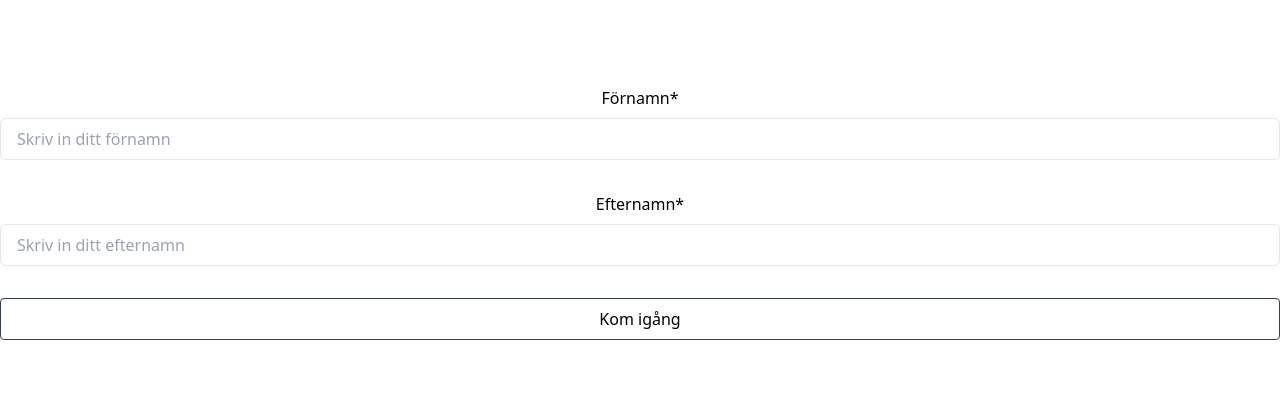
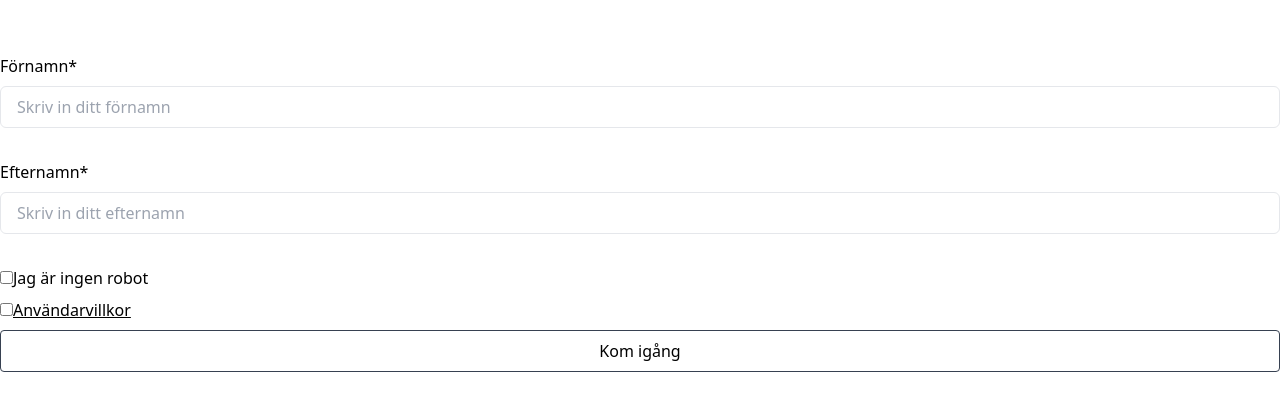
Before and after one commit to AnnaBrum/MediaMaster, a Next.js app: page /create-account/register-with-email/verify-account in a window 1280 px wide. Shown: the part 183-594 px from the top of the page. Built offline with nearby package versions, Linux system fonts and the light colour scheme.

Commit message:
css changes

```diff
--- a/app/account/page.tsx
+++ b/app/account/page.tsx
@@ -1,59 +1,35 @@
 import { createServerComponentClient } from "@supabase/auth-helpers-nextjs";
 import { cookies } from "next/headers";
 import LogoutButton from "../../components/LogoutButton/LogoutButton";
+import { HamburgerMenu } from "@/components/HamburgerMenu/HamburgerMenu";
 import { redirect } from "next/navigation";
-import { HamburgerMenu } from "@/components/HamburgerMenu/HamburgerMenu";
-
 
 export const dynamic = "force-dynamic";
 
-// interface User {
-//   id: number;
-//   user_id: UUID;
-//   firstname: string;
-//   lastname: string;
-// }
-
 export default async function Account() {
   const supabase = createServerComponentClient({ cookies });
-  // const {
-  //   data: { session },
-  // } = await supabase.auth.getSession();
 
-  // if (!session) {
-  //   // this is a protected route - only users who are signed in can view this route
-  //   redirect("/start");
-  // }
+  const {
+    data: { session },
+  } = await supabase.auth.getSession();
 
-//   const userInfoResponse = await supabase.from("users").select();
-//   let userInfo: User[] = [];
+  if (!session) {
+    // this is a protected route - only users who are signed in can view this route
+    redirect('/');
+  }
 
-//   if (userInfoResponse && userInfoResponse.data) {
-//     userInfo = userInfoResponse.data.map((user: any) => ({
-//       id: user.id,
-//       user_id: user.user_id,
-//       firstname: user.firstname,
-//       lastname: user.lastname,
-//     }));
-//   } else {
-//     redirect("/login");
-
-
-const { data: users } = await supabase.from("users").select()
-
-  console.log(users);
-
+  const { data: users } = await supabase.from("users").select();
   return (
     <div className="profile py-8">
       <HamburgerMenu />
       <div className="py-20">
         <h1 className="text-xl font-bold">Välkommen till Media Watch!</h1>
-        {users?.map((user) => (
-          <div>
+        <div>
+          {users?.map((user) => (
             <p>Hey, {user.firstname}!</p>
-            <LogoutButton />
-          </div>
-        ))}
+          ))}
+          < LogoutButton />
+        </div>
       </div>
     </div>
   );
--- a/app/create-account/page.tsx
+++ b/app/create-account/page.tsx
@@ -1,6 +1,5 @@
-'use client';
-import Messages from './messages';
-import Link from 'next/link';
+import Messages from "./messages";
+import Link from "next/link";
 
 export default async function CreateAccount() {
   return (
--- a/app/create-account/register-with-email/verify-account/page.tsx
+++ b/app/create-account/register-with-email/verify-account/page.tsx
@@ -1,4 +1,4 @@
-"use client";
+import Link from "next/link";
 
 export default function VerifyAccount() {
   return (
@@ -27,6 +27,19 @@ export default function VerifyAccount() {
         placeholder="Skriv in ditt efternamn"
         required
       />
+      <div>
+        <input type="checkbox" id="CAPTCHA" name="CAPTCHA" required />
+        <label htmlFor="CAPTCHA">Jag är ingen robot</label>
+      </div>
+
+      <div>
+        <input type="checkbox" id="conditions" name="conditions" required />
+        <label htmlFor="conditions">
+          <Link className="underline " href="/conditions">
+            Användarvillkor
+          </Link>
+        </label>
+      </div>
       <button
         formAction="/route-handler/verify"
         className="border border-gray-700 rounded px-4 py-2 text-black mb-2"
--- a/app/globals.css
+++ b/app/globals.css
@@ -24,3 +24,11 @@
     list-style: none;
   }
 }
+
+main {
+  display: flex;
+  width: 100%;
+  flex-direction: column;
+  align-items: center;
+  min-height: 100vh;
+}
--- a/app/layout.tsx
+++ b/app/layout.tsx
@@ -13,7 +13,7 @@ export default function RootLayout({
   return (
     <html lang="en">
       <body>
-        <main className="flex w-full flex-col text-center min-h-screen">
+        <main>
           {children}
         </main>
       </body>
--- a/app/login/page.tsx
+++ b/app/login/page.tsx
@@ -2,6 +2,7 @@ import { redirect } from 'next/navigation';
 import Messages from './messages';
 import { createServerComponentClient } from '@supabase/auth-helpers-nextjs';
 import { cookies } from 'next/headers';
+import Link from 'next/link';
 
 export default async function Login() {
   const supabase = createServerComponentClient({ cookies });
@@ -51,7 +52,7 @@ export default async function Login() {
           >
             Logga in
           </button>
-
+        <Link className="underline " href="/reset-password">Återställ lösenord</Link>
           <Messages />
         </form>
       </div>
```
Also changed, not shown: components/HamburgerMenu/HamburgerMenu.module.css (added, +13 -0 lines), components/HamburgerMenu/HamburgerMenu.tsx (+6 -6 lines).
